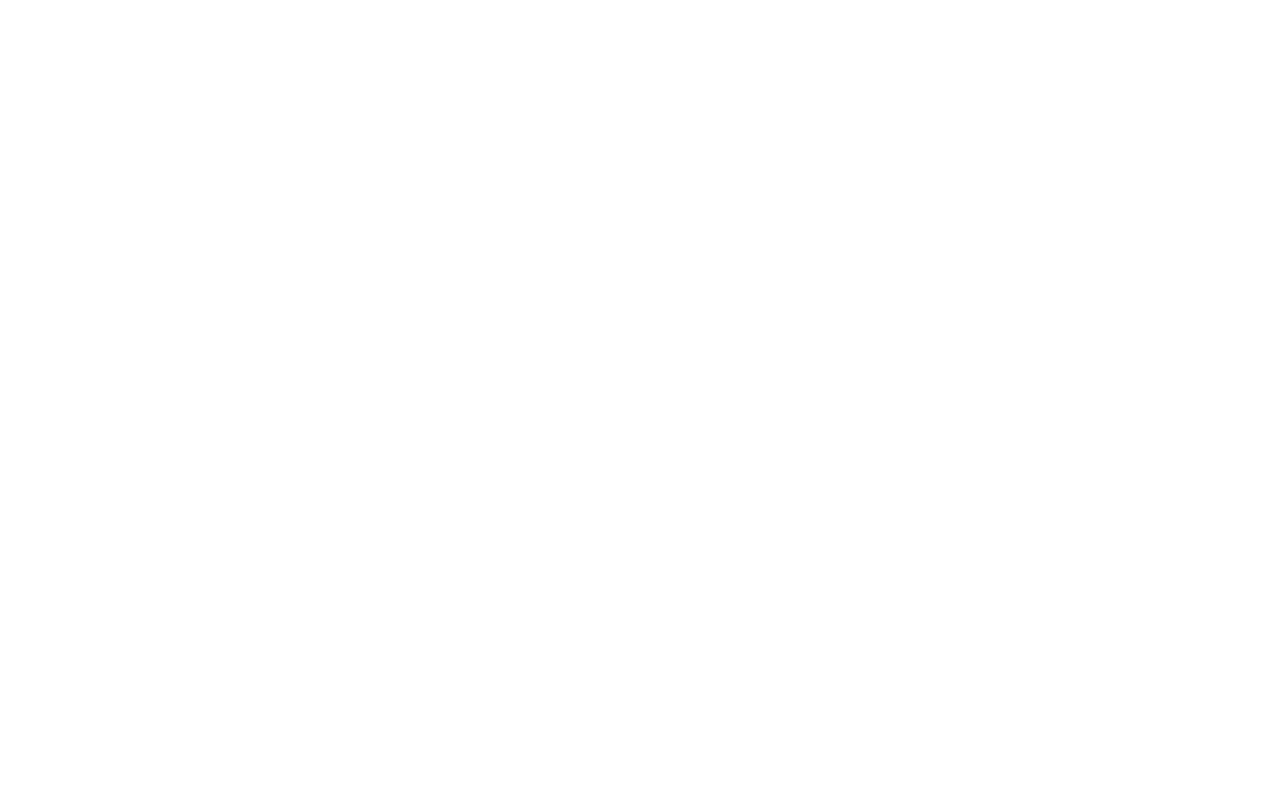
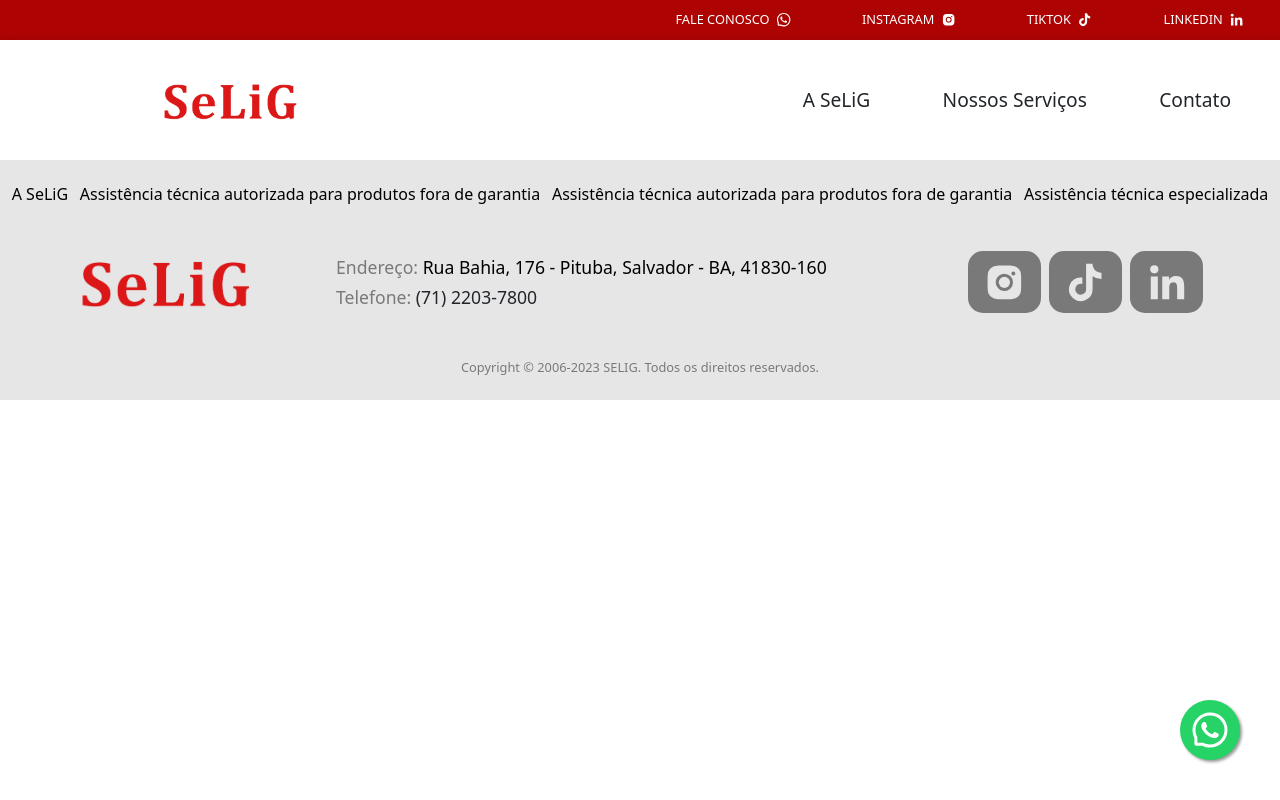
Before and after one commit to MirellaDourado/selig-website, a React (Vite) app: page /selig in a window 1280 px wide. Before the commit this address had no page. Built offline with nearby package versions, Linux system fonts and the light colour scheme.

Commit message:
feat: criação da pag Selig

```diff
--- a/src/main.jsx
+++ b/src/main.jsx
@@ -2,11 +2,13 @@ import { BrowserRouter, Route, Routes } from 'react-router-dom'
 import ReactDOM from 'react-dom/client'
 import Home from './pages/Home.jsx'
 import ProductPage from './pages/ProductPage.jsx'
+import Selig from './pages/Selig.jsx'
 
 ReactDOM.createRoot(document.getElementById('root')).render(
   <BrowserRouter>
     <Routes>
       <Route element={ <Home /> } path='/'/>
+      <Route element={ <Selig /> } path='/selig'/>
       <Route element={ <ProductPage title='LG' warranty={{with1: ['Caixas de som', 'Televisores', 'Mycrosystem','Máquinas de lavar','Ar condicionados','Microondas'], with2: ['Geladeiras', 'Adegas', 'Notebooks', 'All in one', 'Monitores'], without1: ['Caixas de som', 'Televisores', 'Mycrosystem', 'Máquinas de lavar', 'Ar condicionados', 'Microondas'], without2: ['Geladeiras', 'Adegas', 'Notebooks', 'All in one', 'Monitores'] }} description='A LG Corporation, fundada em 1947, é uma empresa sul-coreana que começou como um fabricante de produtos químicos e eletrônicos. Nos anos 1960, a LG começou a fabricar eletrônicos de consumo, como televisores e aparelhos de ar condicionado. Na década de 1990, entrou no mercado de telefonia móvel e ganhou reconhecimento global como um importante fabricante de celulares. Além disso, a LG possui divisões de eletrodomésticos, energia solar, sistemas de ar condicionado e soluções de negócios. A LG é conhecida por sua inovação, qualidade e alcance global.' /> } path='/lg' />
     </Routes>
   </BrowserRouter>,
--- /dev/null
+++ b/src/pages/Selig.jsx
@@ -0,0 +1,19 @@
+import Header from '../components/Header';
+import Footer from '../components/Footer';
+import { AiOutlineWhatsApp } from "react-icons/ai";
+
+function Selig() {
+  return (
+    <>
+    <Header boxShadow={'rgba(0, 0, 0, 0.24) 0px 3px 8px'} />
+    <main>
+      <a href='https://api.whatsapp.com/send/?phone=557122037800&text&type=phone_number&app_absent=0' className='whatsapp-icon'>
+      <AiOutlineWhatsApp />
+      </a>
+    </main>
+    <Footer />
+    </>
+  );
+}
+
+export default Selig;
```
